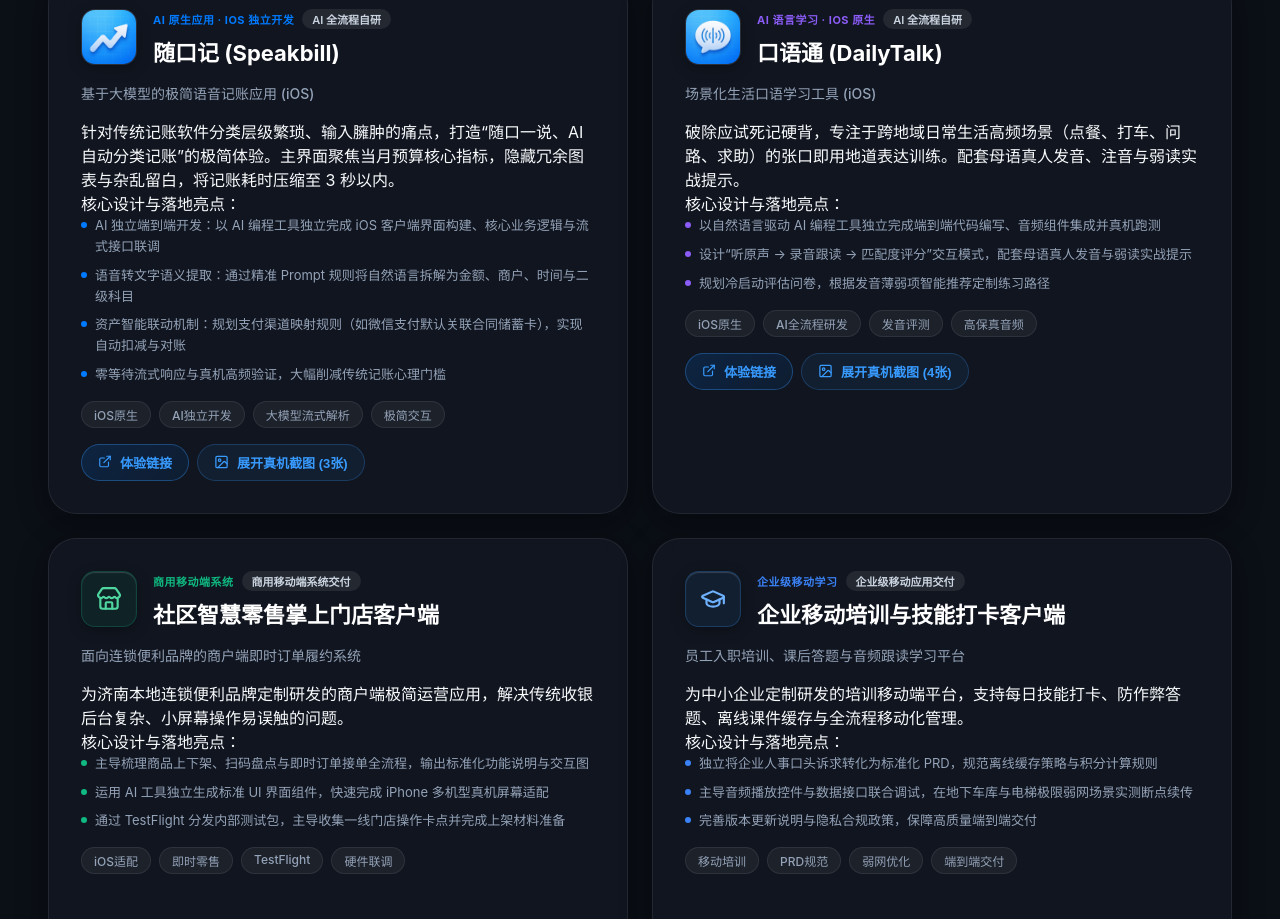
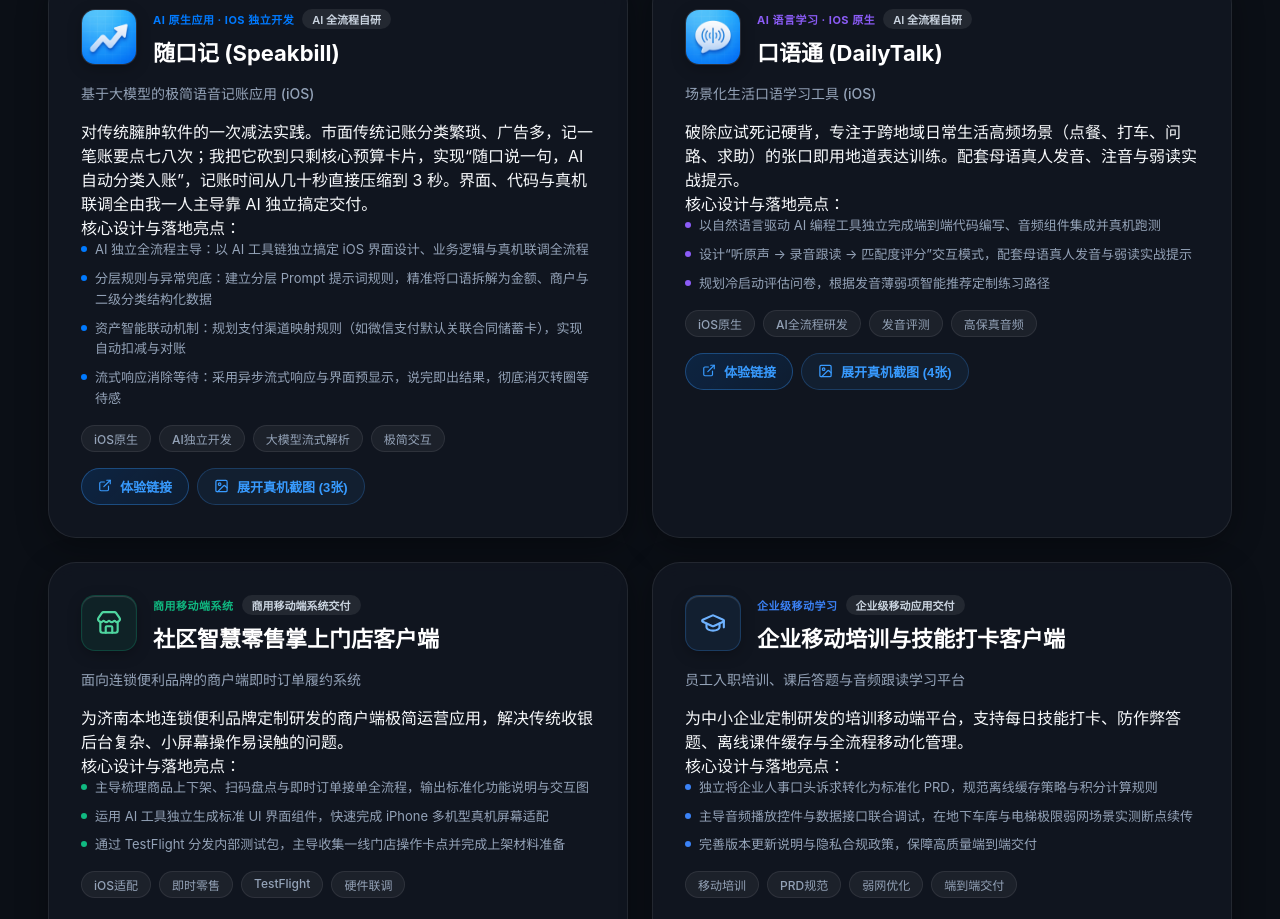
Before and after one commit to zuzeln/portfolio, a React (Vite) app: page / in a window 1280 px wide. Shown: the part 2026-2945 px from the top of the page. Built offline with nearby package versions, Linux system fonts and the light colour scheme.

Commit message:
feat: polish Speakbill description and highlights to align with authentic answers

```diff
--- a/src/data/resumeData.js
+++ b/src/data/resumeData.js
@@ -75,12 +75,12 @@
       ],
       demoUrl: "https://testflight.apple.com/join/ZmjTmNCs",
       badgeColor: "#007AFF",
-      description: "针对传统记账软件分类层级繁琐、输入臃肿的痛点，打造“随口一说、AI 自动分类记账”的极简体验。主界面聚焦当月预算核心指标，隐藏冗余图表与杂乱留白，将记账耗时压缩至 3 秒以内。",
+      description: "对传统臃肿软件的一次减法实践。市面传统记账分类繁琐、广告多，记一笔账要点七八次；我把它砍到只剩核心预算卡片，实现“随口说一句，AI 自动分类入账”，记账时间从几十秒直接压缩到 3 秒。界面、代码与真机联调全由我一人主导靠 AI 独立搞定交付。",
       highlights: [
-        "AI 独立端到端开发：以 AI 编程工具独立完成 iOS 客户端界面构建、核心业务逻辑与流式接口联调",
-        "语音转文字语义提取：通过精准 Prompt 规则将自然语言拆解为金额、商户、时间与二级科目",
+        "AI 独立全流程主导：以 AI 工具链独立搞定 iOS 界面设计、业务逻辑与真机联调全流程",
+        "分层规则与异常兜底：建立分层 Prompt 提示词规则，精准将口语拆解为金额、商户与二级分类结构化数据",
         "资产智能联动机制：规划支付渠道映射规则（如微信支付默认关联合同储蓄卡），实现自动扣减与对账",
-        "零等待流式响应与真机高频验证，大幅削减传统记账心理门槛"
+        "流式响应消除等待：采用异步流式响应与界面预显示，说完即出结果，彻底消灭转圈等待感"
       ],
       tags: ["iOS原生", "AI独立开发", "大模型流式解析", "极简交互"]
     },
```
